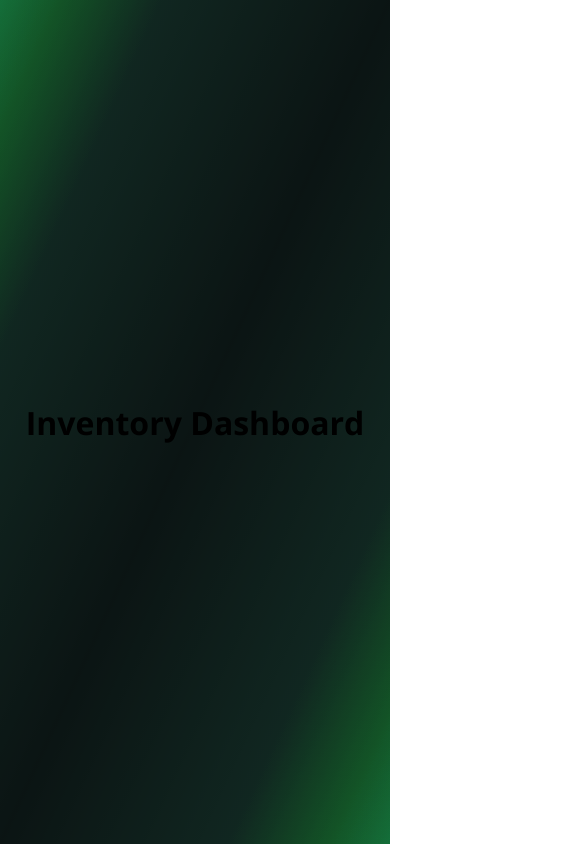
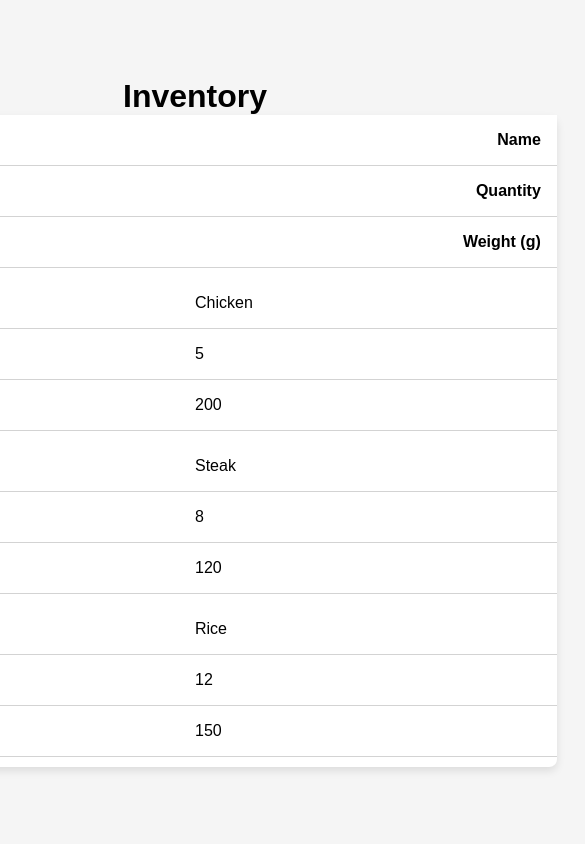
Before and after one commit to hsing127/FoodTruck-Financial-Platform, a React (Create React App) app in the folder FoodTruck Financial React WebApp/: page /dashboard/inventory in a window 390 px wide. Shown: the top 844 px of the page, 585 px wide, since content can reach past the window. Built offline with nearby package versions, Linux system fonts and the light colour scheme.

Commit message:
Initial Inventory Page Creation

```diff
--- a/FoodTruck Financial React WebApp/src/components/dashboard/DashboardInventoryPage.js
+++ b/FoodTruck Financial React WebApp/src/components/dashboard/DashboardInventoryPage.js
@@ -1,11 +1,55 @@
-import React from 'react';
+import React, { useState } from 'react';
+import '../../styles/DashInventory.css';
 
 const DashboardInventoryPage = () => {
+    //Sample Data
+    const [foodItems, setFoodItems] = useState([
+      { name: 'Chicken', quantity: 5, weight: 200 },
+      { name: 'Steak', quantity: 8, weight: 120 },
+      { name: 'Rice', quantity: 12, weight: 150 },
+    ]);
+
+  //State for keeping track of sorting direction
+  const [sortKey, setSortKey] = useState('');
+  const [sortDirection, setSortDirection] = useState('asc');
+
+  //Sorts list depending on key type clicked
+  function sortItems(key) {
+    let sorted = [...foodItems];
+    if (sortDirection === 'asc') {
+      sorted.sort((a, b) => (a[key] > b[key] ? 1 : -1)); //Ascending
+      setSortDirection('desc');
+    } else {
+      sorted.sort((a, b) => (a[key] < b[key] ? 1 : -1)); //Descending
+      setSortDirection('asc');
+    }
+    setSortKey(key);
+    setFoodItems(sorted);
+  }
+
   return (
-    <div>
-      <h1>Inventory Dashboard</h1>
+    <div className="dashboard-container">
+      <h1>Inventory</h1>
+      <table className="inventory-table">
+        <thead>
+          <tr>
+            <th onClick={() => sortItems('name')}>Name</th>
+            <th onClick={() => sortItems('quantity')}>Quantity</th>
+            <th onClick={() => sortItems('weight')}>Weight (g)</th>
+          </tr>
+        </thead>
+        <tbody>
+          {foodItems.map((item, index) => (
+            <tr key={index}>
+              <td>{item.name}</td>
+              <td>{item.quantity}</td>
+              <td>{item.weight}</td>
+            </tr>
+          ))}
+        </tbody>
+      </table>
     </div>
   );
-};
+}
 
 export default DashboardInventoryPage;
--- /dev/null
+++ b/FoodTruck Financial React WebApp/src/styles/DashInventory.css
@@ -0,0 +1,61 @@
+.dashboard-container {
+  font-family: Arial, sans-serif;
+  padding: 20px;
+  height: 100vh;
+  width: 100vh;
+  display: flex;
+  flex-direction: column;
+  justify-content: center;
+  align-items: center;
+  background-color: whitesmoke;
+}
+
+.inventory-table {
+  width: 90%;
+  max-width: 1200px;
+  border-collapse: collapse;
+  background-color: white;
+  box-shadow: 0 4px 8px rgba(0, 0, 0, 0.1);
+  border-radius: 8px;
+}
+
+.inventory-table th, .inventory-table td {
+  padding: 16px;
+  text-align: left;
+  border-bottom: 1px solid lightgray;
+}
+
+.inventory-table th {
+  background-color: white;
+  cursor: pointer;
+  font-weight: bold;
+}
+
+@media (max-width: 600px) {
+  .inventory-table, thead, tbody, th, td, tr {
+    display: block;
+  }
+
+  .inventory-table tr {
+    margin-bottom: 10px;
+  }
+
+  .inventory-table th {
+    text-align: right;
+  }
+
+  .inventory-table td {
+    text-align: left;
+    padding-left: 50%;
+    position: relative;
+  }
+
+  .inventory-table td::before {
+    content: attr(data-label);
+    position: absolute;
+    left: 0;
+    width: 45%;
+    padding-left: 10px;
+    font-weight: bold;
+  }
+}
```
